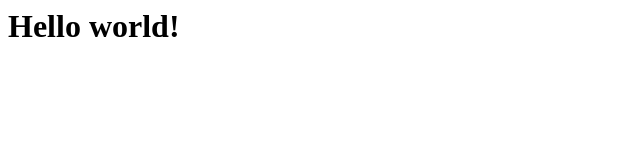
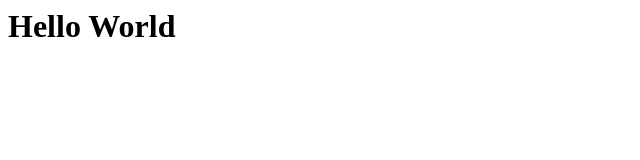
Before and after one commit to shvms/github-test, a plain HTML site: page index.html in a window 1280 px wide. Shown: the full height of the page, 0-640 px from the left. Drawn offline with Linux system fonts and the light colour scheme.

Commit message:
Complete webpage

```diff
--- a/index.html
+++ b/index.html
@@ -1 +1,11 @@
-<h1>Hello world!</h1>
+<html lang="en">
+  <head>
+    <meta charset="UTF-8" />
+    <meta http-equiv="X-UA-Compatible" content="IE=edge" />
+    <meta name="viewport" content="width=device-width, initial-scale=1.0" />
+    <title>Document</title>
+  </head>
+  <body>
+    <h1>Hello World</h1>
+  </body>
+</html>
```
